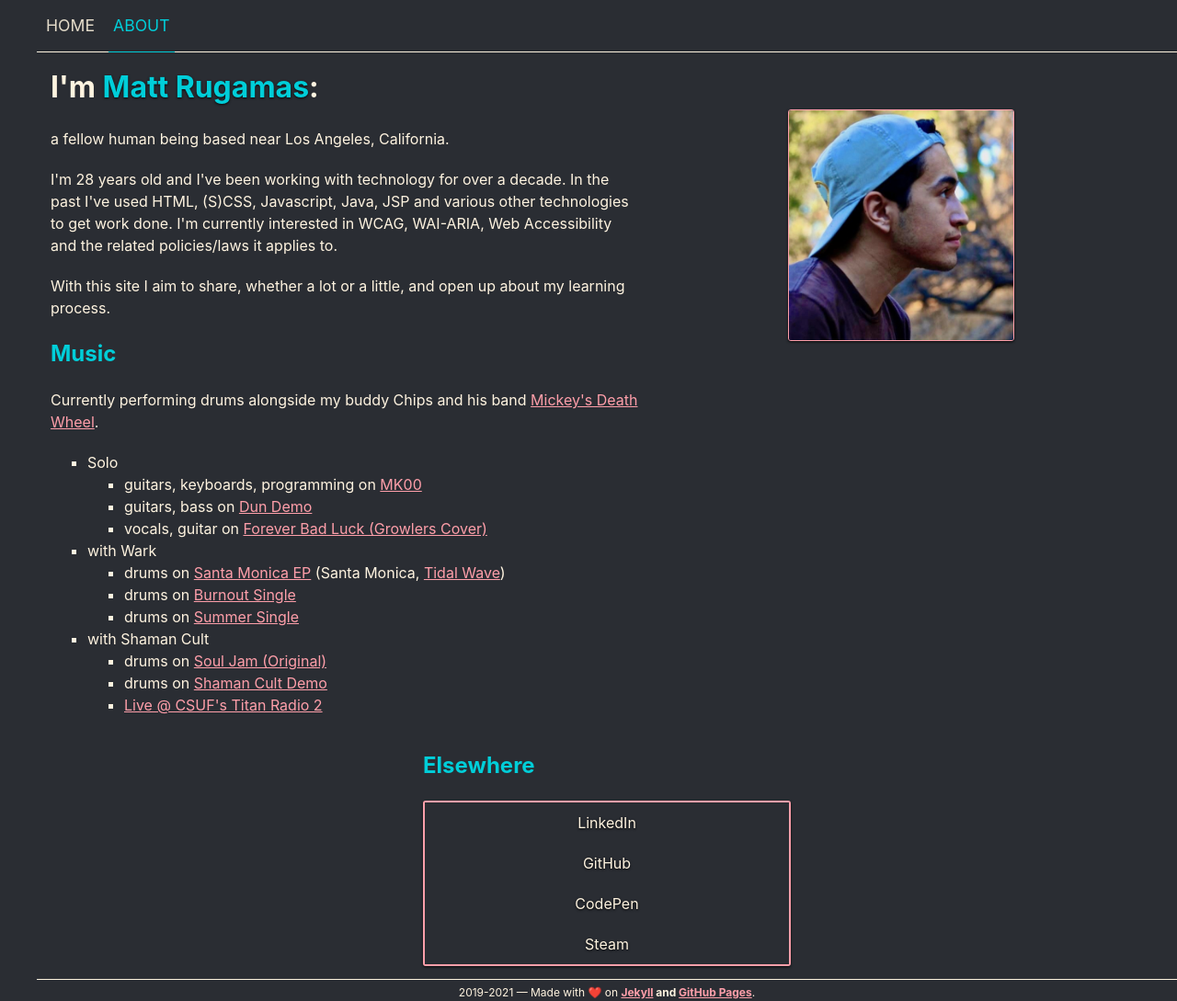
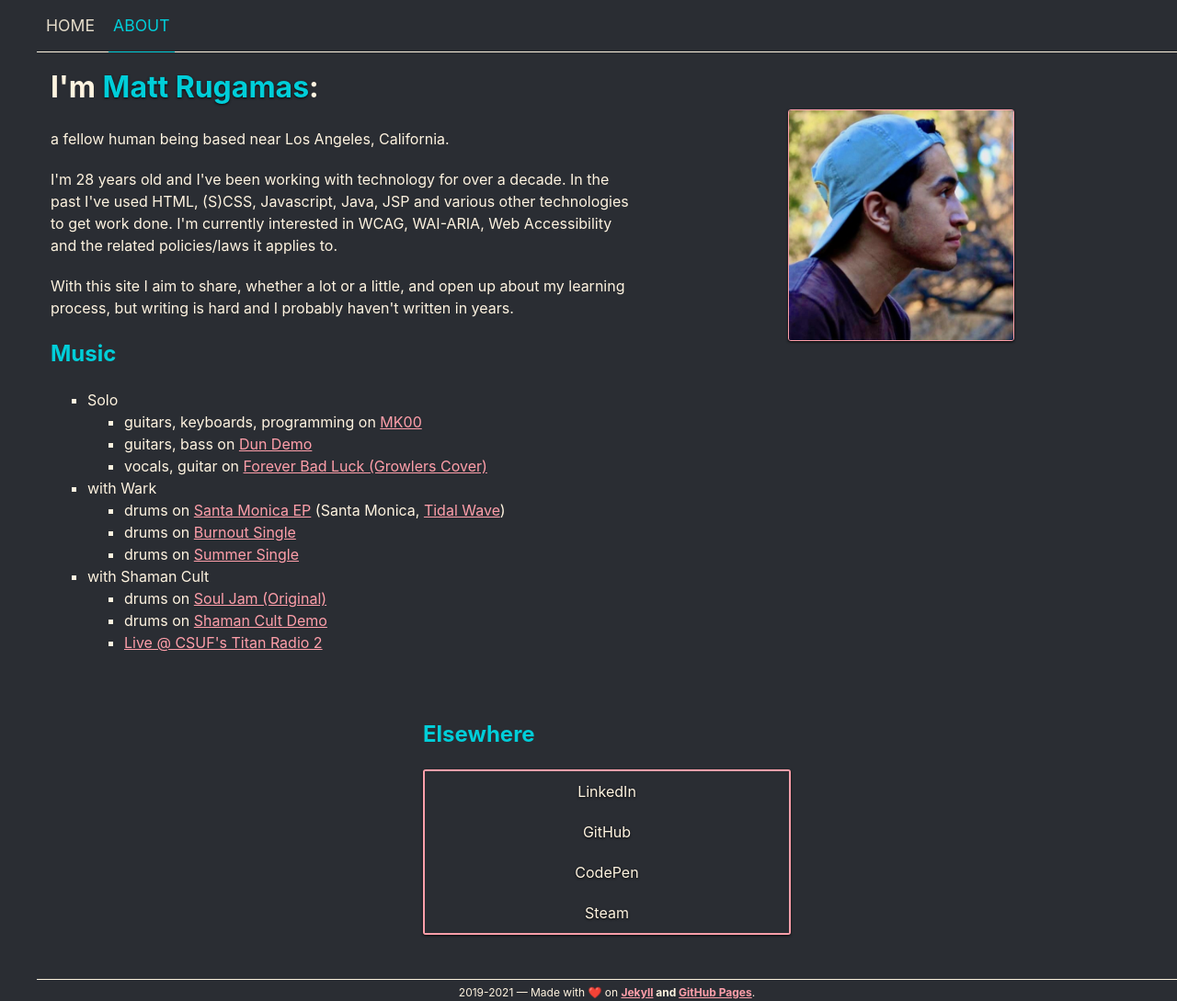
Before and after one commit to MattRugamas/mattrugamas.com, a Jekyll site: the page built from about.html, in a window 1280 px wide and 1089 px high. Shown: the whole window at 92% size. Built offline with Jekyll 4.4.1, drawn with Linux system fonts in a browser that asks for light colours.

Commit message:
lettuc mob

```diff
--- a/about.html
+++ b/about.html
@@ -9,10 +9,9 @@
 
     <p class="about-me">I'm 28 years old and I've been working with technology for over a decade. In the past I've used HTML, (S)CSS, Javascript, Java, JSP and various other technologies to get work done. I'm currently interested in WCAG, WAI-ARIA, Web Accessibility and the related policies/laws it applies to.</p>
 
-    <p class="about-me">With this site I aim to share, whether a lot or a little, and open up about my learning process.</p>
+    <p class="about-me">With this site I aim to share, whether a lot or a little, and open up about my learning process, but writing is hard and I probably haven't written in years.</p>
 
     <h2>Music</h2>
-    <p class="about-me">Currently performing drums alongside my buddy Chips and his band <a href="https://open.spotify.com/artist/5rDYqHlsdq9m9Siju1c340?si=veD_zR75R8KEvhy9oBOm7g">Mickey's Death Wheel</a>.</p>
     <ul>
       <li>Solo</li>
       <ul>
```
